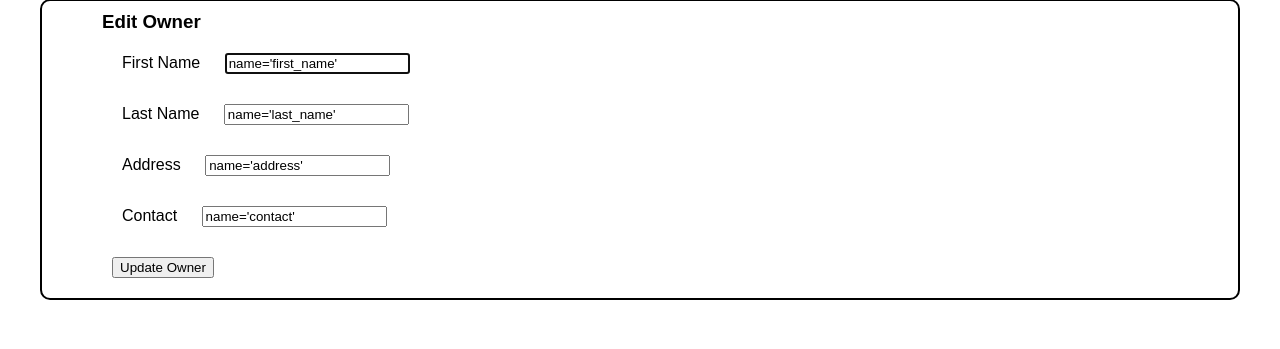
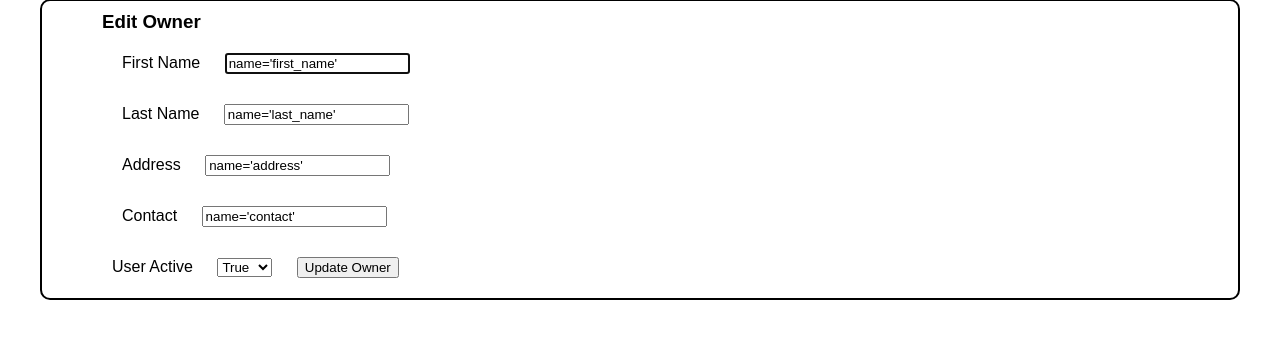
Before and after one commit to Lewish1998/VetClan, a Flask app: page /owners/1/edit in a window 1280 px wide. Shown: the part 134-483 px from the top of the page. Run offline with Flask 2, Linux system fonts and the light colour scheme; data that the repository does not hold is empty; some libraries are stand-ins or nearby versions.

Commit message:
commit before adding active param to owner class

```diff
--- a/main/controllers/owner_controller.py
+++ b/main/controllers/owner_controller.py
@@ -41,17 +41,17 @@ def edit_owner(id):
     owner = owner_repository.select(id)
     return render_template('/owners/edit.html', owner=owner)
 
-    # edit_pet working - redirecting to the correct web page
-
-
 @owners_blueprint.route('/owners/<id>/update', methods=['POST'])
 def update_owner(id):
     first_name = request.form['first_name']
     last_name = request.form['last_name']
     address = request.form['address']
     contact = request.form['contact']
-    # active = request.form['active']
-    owner = Owner(first_name, last_name, address, contact, id)
-    # pdb.set_trace()
+    owner = Owner(first_name, last_name, address, contact, active, id)
+    active = request.form['active']
+    if active:
+        owner.active == True
+    else:
+        owner.active == False
     owner_repository.update(owner)
     return redirect('/owners')
--- a/main/templates/owners/edit.html
+++ b/main/templates/owners/edit.html
@@ -15,7 +15,7 @@
     </div>
     <div>
         <label for='address'>Address</label>
-        <input type='address' value={{ owner.address}} name='address' placeholder='{{ owner.address }}'>
+        <input type='text' value={{ owner.address}} name='address' placeholder='{{ owner.address }}'>
     </div>
     <div>
         <label for='contact'>Contact</label>
@@ -23,14 +23,19 @@
     </div>
 
     <!-- Owner Active Button to go here -->
+    <!--<input type='checkbox' name='active' {% if owner.active %}checked{% endif %}>-->
+    <!-- Checkbox not working-->
 
 
-<!-- not working
-    <div>
-        <label for='active'>Active</label>
-        <input type='checkbox' value={{ owner.active }} name='active' placeholder='{{ owner.active }}'>
-    </div>
--->
+    <label for='active'>User Active</label>
+    <select id="active" name="active">
+        <option value="true"
+        {% if owner.active %} selected='selected' {% endif %}>True</option>
+        <option value="false"
+        {% if owner.active == False %} selected='selected' {% endif %}>False</option>
+    </select>
+
+
     <button type='submit'>Update Owner</button>
 </form>
 </section>
```
Also changed, not shown: main/console.py (+5 -8 lines).
